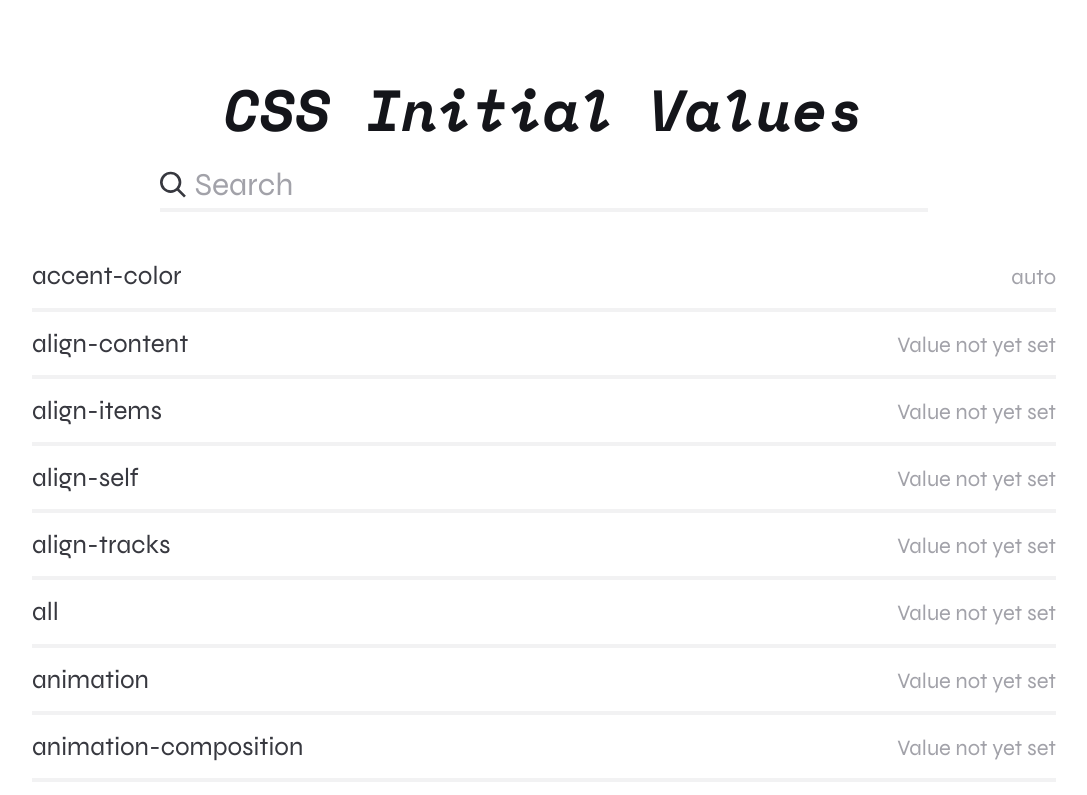
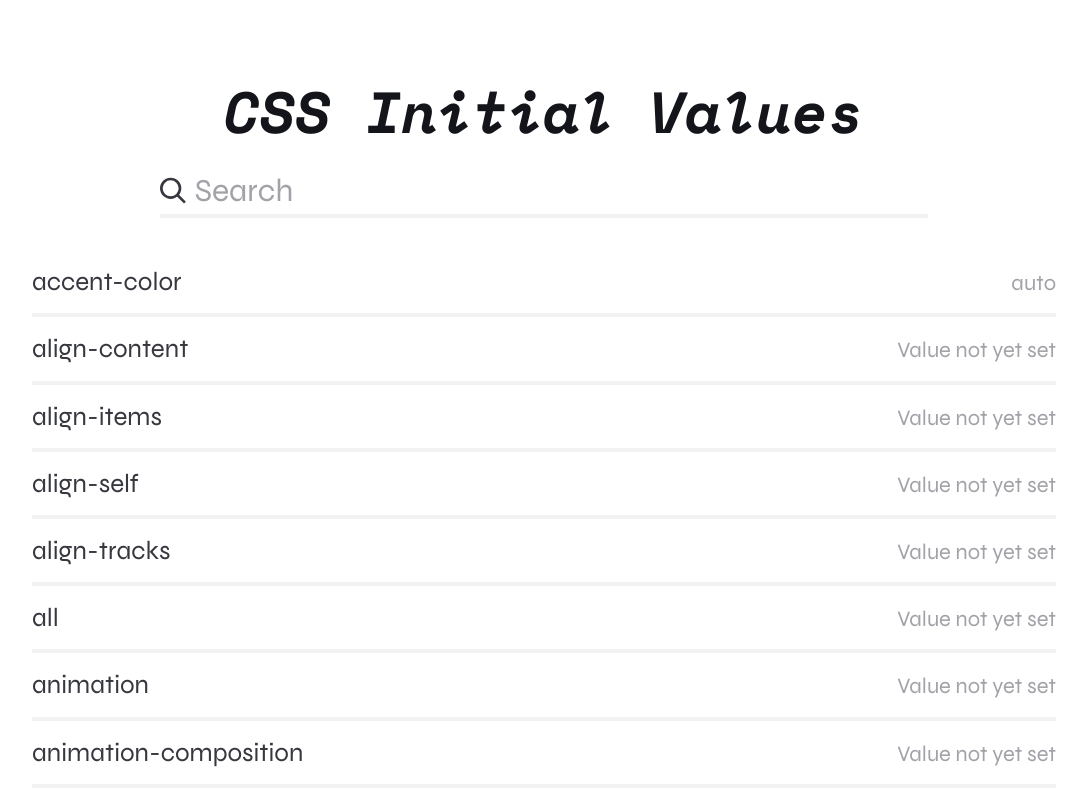
Before and after one commit to nameasy/css-initial-values, a plain HTML site: page index.html in a window 1280 px wide. Shown: the top 795 px of the page, without its empty margins (96-1183 px from the left). Drawn offline with nearby package versions, Linux system fonts and the light colour scheme.

Commit message:
Обновил стили

```diff
--- a/styles/blocks/section.css
+++ b/styles/blocks/section.css
@@ -16,7 +16,8 @@
 	font-size: var(--text-4xl);
 	font-style: italic;
 	font-weight: 700;
-	line-height: 1;
+	/*line-height: 1;*/
+	line-height: 1.1;
 	margin-bottom: var(--space-md);
 	text-align: center;
 }
```
